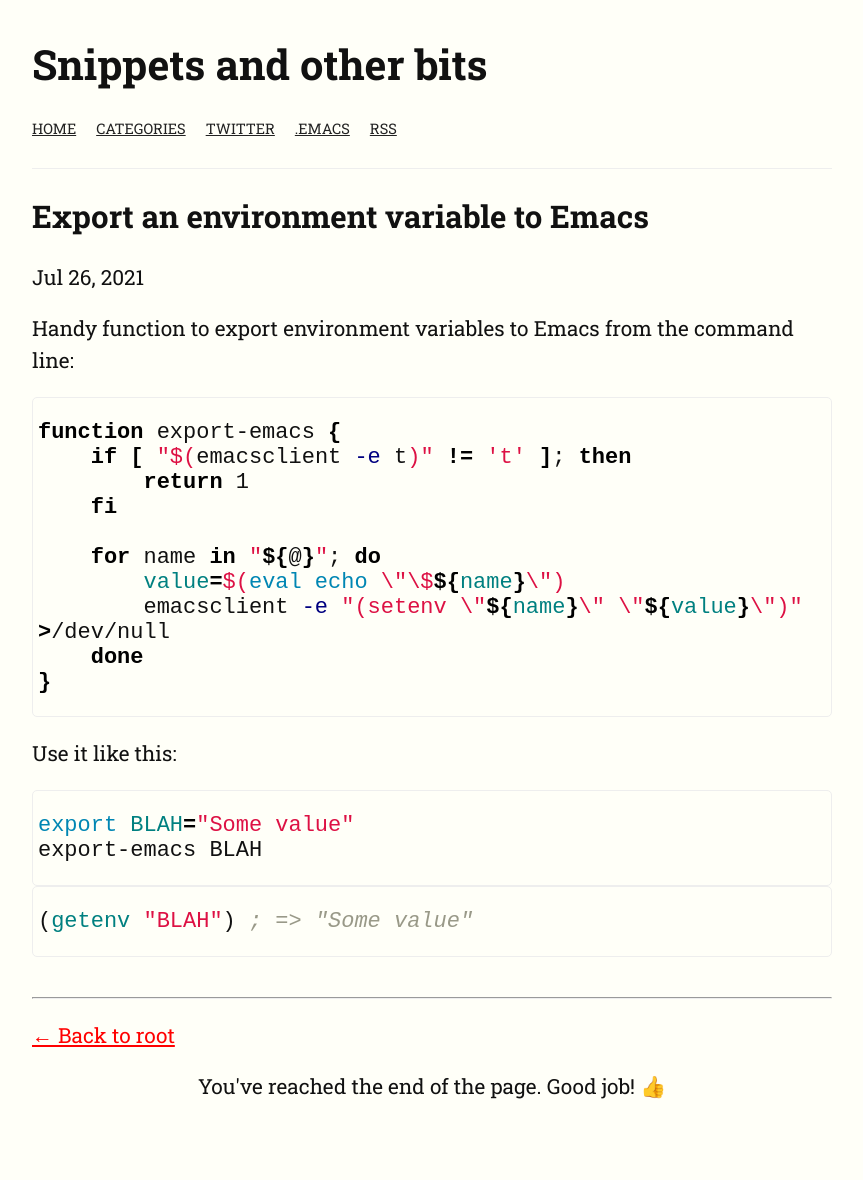
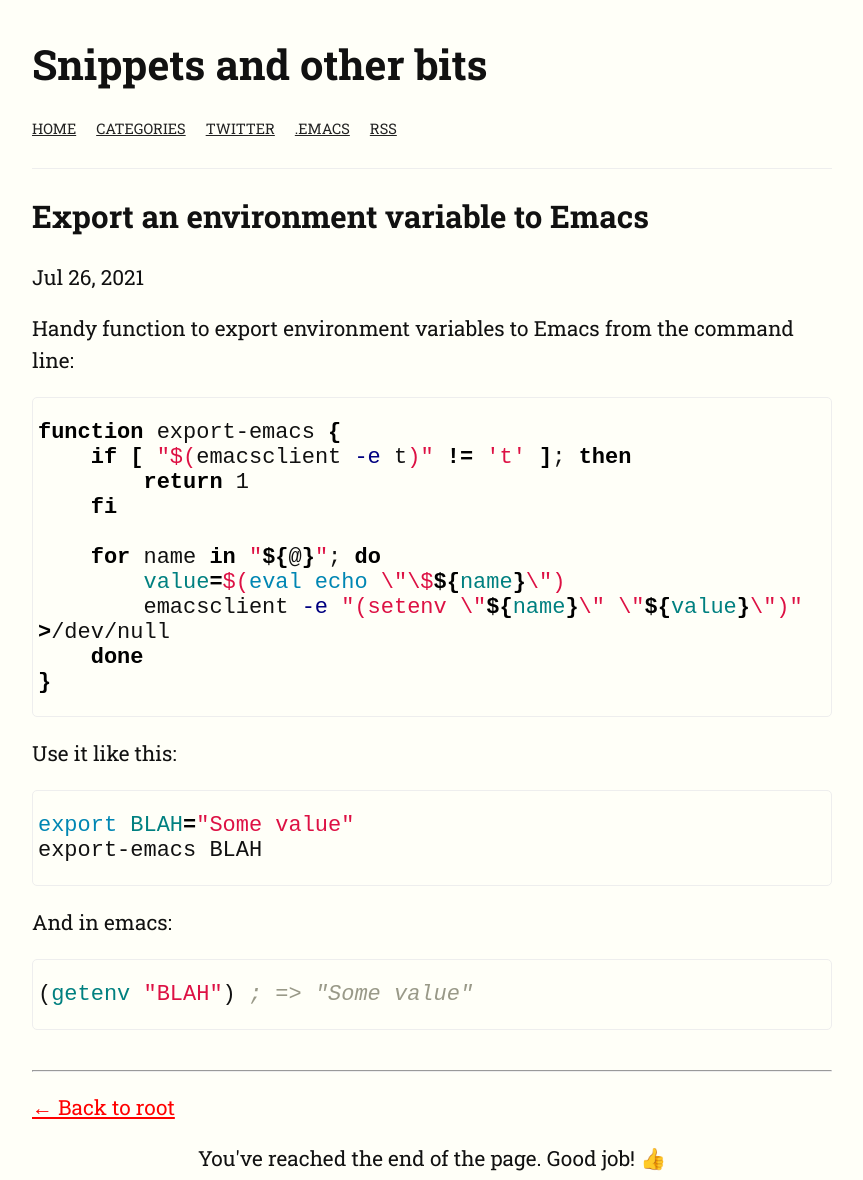
Before and after one commit to philjackson/philjackson.github.io, a Jekyll site: the page built from _posts/2021-07-26-export-an-environment-variable-to-emacs.md, in a window 1280 px wide. Shown: the whole page, without its empty margins (208-1071 px from the left). Built offline with Jekyll 4.4.1, drawn with Linux system fonts in a browser that asks for light colours; before the commit the page ends 1108 px from its top, so only the background shows below that.

Commit message:
Update latest post.

````diff
--- a/_posts/2021-07-26-export-an-environment-variable-to-emacs.md
+++ b/_posts/2021-07-26-export-an-environment-variable-to-emacs.md
@@ -27,6 +27,8 @@ export BLAH="Some value"
 export-emacs BLAH
 ```
 
+And in emacs:
+
 ```elisp
 (getenv "BLAH") ; => "Some value"
 ```
````
